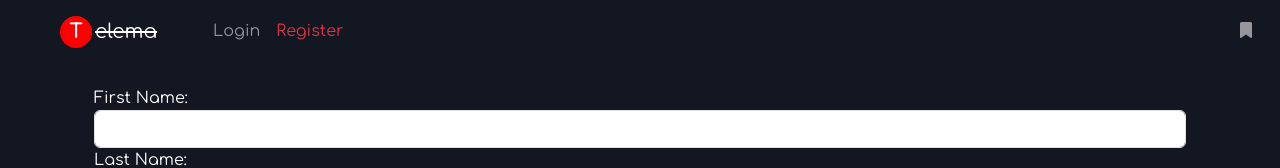
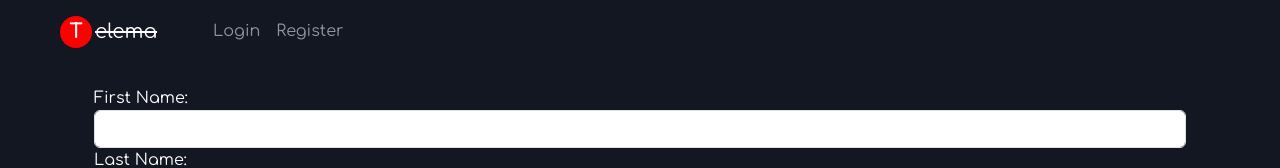
Before and after one commit to ahmedgamaleid/Movie-TVShow-Recommendation, a React (Create React App) app: page / in a window 1280 px wide. Shown: the top 168 px of the page. Built offline with nearby package versions, Linux system fonts and the light colour scheme; what ldrs would draw is missing.

Commit message:
final update

```diff
--- a/src/Components/Login .jsx
+++ b/src/Components/Login .jsx
@@ -78,7 +78,7 @@ let  redirect = useNavigate();
 
      <div className='row p-4  d-flex justify-content-center align-content-center'>
       {/* <h1>Login Form</h1> */}
-      <div className='col-12  d-flex justify-content-center align-content-center'>
+
         <form onSubmit={(e) => { e.preventDefault(); login(); }}>
 
           <label className=''>Email</label>
@@ -102,7 +102,7 @@ let  redirect = useNavigate();
         </form>
 
 
-      </div>
+
     </div>
 
     </div>
--- a/src/Components/Navbar.jsx
+++ b/src/Components/Navbar.jsx
@@ -19,7 +19,7 @@ const Navbar = (props) => {
       <div className="container-fluid">
         <a className="navbar-brand fs-4 mx-5" href="#">
           <span className="telema-wrapper">
-  <span className="red-circle  ">T</span>
+            <span className="red-circle">T</span>
             <span className="strikethrough">elema</span>
           </span>
         </a>
@@ -53,17 +53,13 @@ const Navbar = (props) => {
                     className={({ isActive }) =>
                       isActive ? 'active nav-link text-danger' : 'nav-link'
                     }
-                    to=""
+                    to="register"
                   >
                     Register
                   </NavLink>
                 </li>
               </>
             ) : (
-              ''
-            )}
-
-            {props.islogin ? (
               <>
                 <li className="nav-item">
                   <NavLink
@@ -105,24 +101,24 @@ const Navbar = (props) => {
                     People
                   </NavLink>
                 </li>
-
               </>
-            ) : (
-              ''
             )}
           </ul>
 
           <ul className="navbar-nav ms-auto mb-2 mb-lg-0">
+            {props.islogin && (
               <li className="nav-item mx-2">
                 <NavLink
                   className={({ isActive }) =>
-                      isActive ? 'active nav-link text-danger ' : 'nav-link'
+                    isActive ? 'active nav-link text-danger' : 'nav-link'
                   }
                   to="FavoriteMoviesPage"
                 >
-<i class="fa-solid fa-bookmark"></i>                  </NavLink>
+                  <i class="fa-solid fa-bookmark"></i>
+                </NavLink>
               </li>
-            {props.islogin ? (
+            )}
+            {props.islogin && (
               <div className="dropdown">
                 <button
                   className="btn btn-secondary dropdown-toggle"
@@ -138,8 +134,6 @@ const Navbar = (props) => {
                   </li>
                 </ul>
               </div>
-            ) : (
-              ''
             )}
           </ul>
         </div>
```
Lines whose indentation alone changed are shown as unchanged.
